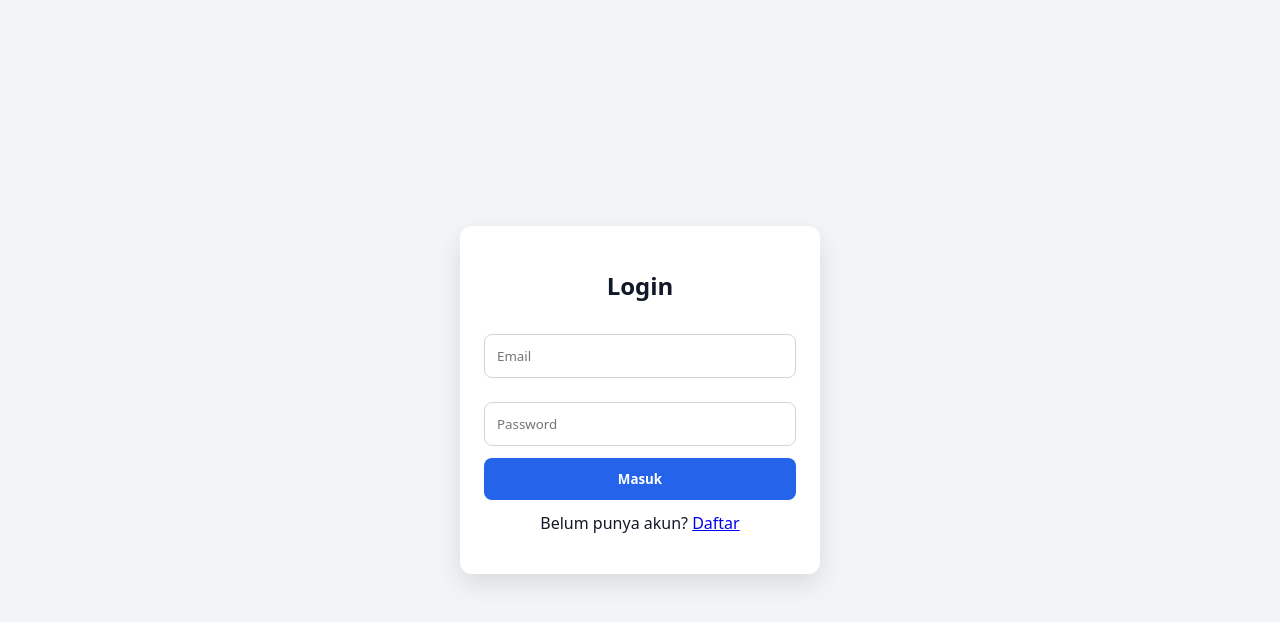
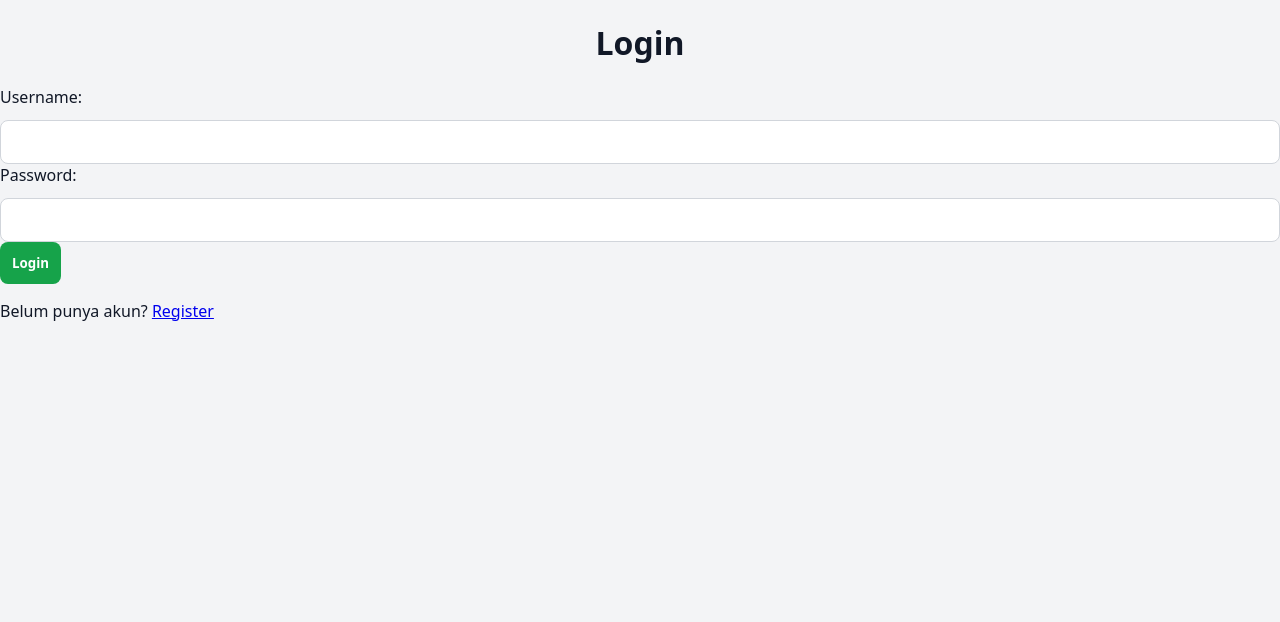
Before and after one commit to HafizyCorporate/Groq-ai-soal, a website: page views/login.html in a window 1280 px wide. Drawn offline with Linux system fonts and the light colour scheme.

Commit message:
Update login.html

```diff
--- a/views/login.html
+++ b/views/login.html
@@ -1,27 +1,22 @@
 <!DOCTYPE html>
-<html lang="id">
+<html lang="en">
 <head>
-  <meta charset="UTF-8">
-  <meta name="viewport" content="width=device-width, initial-scale=1.0">
-  <title>Login | AI Soal Foto</title>
-  <link rel="stylesheet" href="/css/style.css">
+<meta charset="UTF-8">
+<meta name="viewport" content="width=device-width, initial-scale=1.0">
+<title>Login</title>
+<link rel="stylesheet" href="/css/style.css">
 </head>
-<body class="auth-bg">
-
-  <div class="auth-card">
-    <h2>Login</h2>
-
-    <form action="/auth/login" method="POST">
-      <input type="email" name="email" placeholder="Email" required>
-      <input type="password" name="password" placeholder="Password" required>
-
-      <button type="submit">Masuk</button>
-    </form>
-
-    <p class="auth-link">
-      Belum punya akun? <a href="/register">Daftar</a>
-    </p>
-  </div>
-
+<body>
+<h1>Login</h1>
+<form action="/login" method="POST">
+  <label>Username:</label>
+  <input type="text" name="username" required>
+  <br>
+  <label>Password:</label>
+  <input type="password" name="password" required>
+  <br>
+  <button type="submit">Login</button>
+</form>
+<p>Belum punya akun? <a href="/register">Register</a></p>
 </body>
 </html>
```
